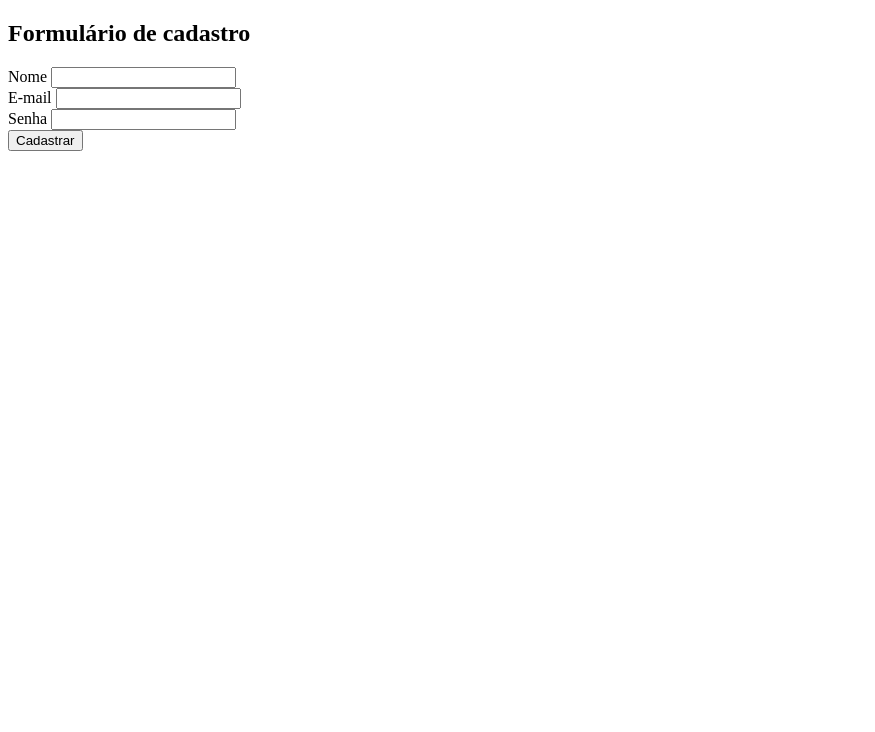
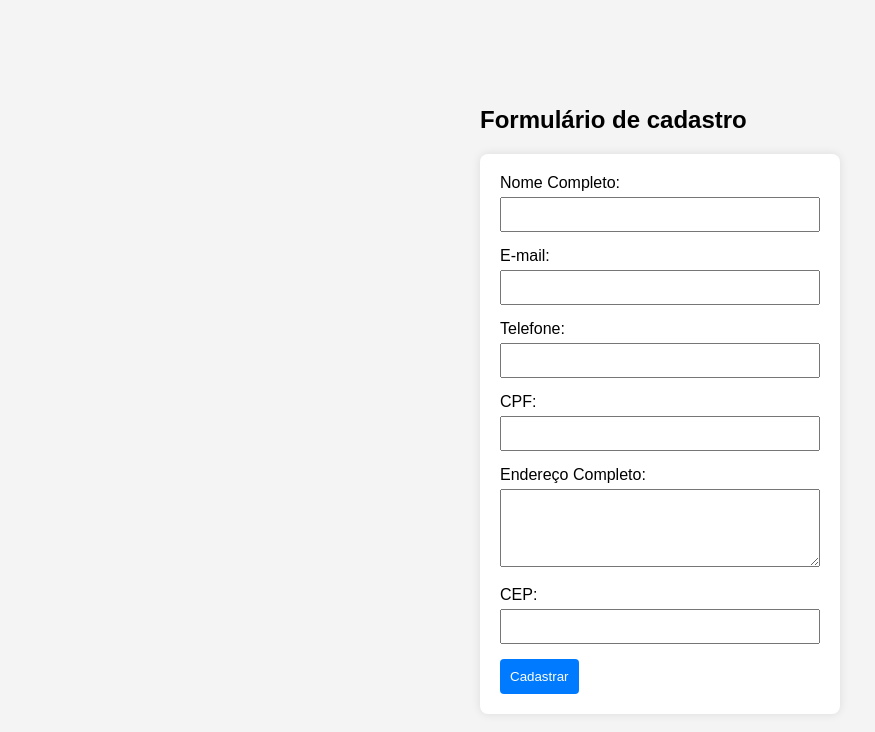
Before and after one commit to besopmac/curso_ebac_frontend, a plain HTML site: page index.html in a window 1280 px wide. Shown: the whole page, without its empty margins (0-875 px from the left). Drawn offline with nearby package versions, Linux system fonts and the light colour scheme.

Commit message:
Entrega: Exercício módulo 10

```diff
--- /dev/null
+++ b/css/main.css
@@ -0,0 +1,44 @@
+body {
+  font-family: Arial, sans-serif;
+  background-color: #f4f4f4;
+  margin: 0;
+  padding: 0;
+  display: flex;
+  justify-content: center;
+  align-items: center;
+  height: 100vh;
+}
+
+#cadastro-form {
+  background-color: #fff;
+  padding: 20px;
+  border-radius: 8px;
+  box-shadow: 0 0 10px rgba(0, 0, 0, 0.1);
+  max-width: 400px;
+  width: 100%;
+}
+
+label {
+  display: block;
+  margin-bottom: 5px;
+}
+
+input, textarea {
+  width: 100%;
+  padding: 8px;
+  margin-bottom: 15px;
+  box-sizing: border-box;
+}
+
+button {
+  background-color: #007bff;
+  color: #fff;
+  padding: 10px;
+  border: none;
+  border-radius: 4px;
+  cursor: pointer;
+}
+
+button:hover {
+  background-color: #0056b3;
+}
--- a/index.html
+++ b/index.html
@@ -3,27 +3,44 @@
 <head>
   <meta charset="UTF-8">
   <meta name="viewport" content="width=device-width, initial-scale=1.0">
-  <title>EBAC: Exercício</title>
+  <link rel="stylesheet" href="./css/main.css">
+  <title>EBAC: Exercício Plugins jQuery</title>
 </head>
 <body>
   <section>
     <h1>Formulário de cadastro</h1>
 
-    <form>
-      <div>
-        <label for="nome">Nome</label>
-        <input id="nome" type="text" />
-      </div>
-      <div>
-        <label for="email">E-mail</label>
-        <input id="email" type="email" />
-      </div>
-      <div>
-        <label for="senha">Senha</label>
-        <input id="senha" type="password" />
-      </div>
+    <form id="cadastro-form">
+      <label for="nome">Nome Completo:</label>
+      <input type="text" id="nome" name="nome" required>
+
+      <label for="email">E-mail:</label>
+      <input type="email" id="email" name="email" required>
+
+      <label for="telefone">Telefone:</label>
+      <input type="tel" id="telefone" name="telefone" required>
+
+      <label for="cpf">CPF:</label>
+      <input type="text" id="cpf" name="cpf" required>
+
+      <label for="endereco">Endereço Completo:</label>
+      <textarea id="endereco" name="endereco" rows="4" required></textarea>
+
+      <label for="cep">CEP:</label>
+      <input type="text" id="cep" name="cep" required>
+
       <button type="submit">Cadastrar</button>
     </form>
   </section>
+
+  <script src="https://code.jquery.com/jquery-3.6.4.min.js"></script>
+  <script src="https://cdnjs.cloudflare.com/ajax/libs/jquery.mask/1.14.16/jquery.mask.min.js"></script>
+  <script>
+    $(document).ready(function() {
+      $('#telefone').mask('(00) 00000-0000');
+      $('#cpf').mask('000.000.000-00', {reverse: true});
+      $('#cep').mask('00000-000');
+    });
+  </script>
 </body>
 </html>
```
Also changed, not shown: js/main.js (added).
